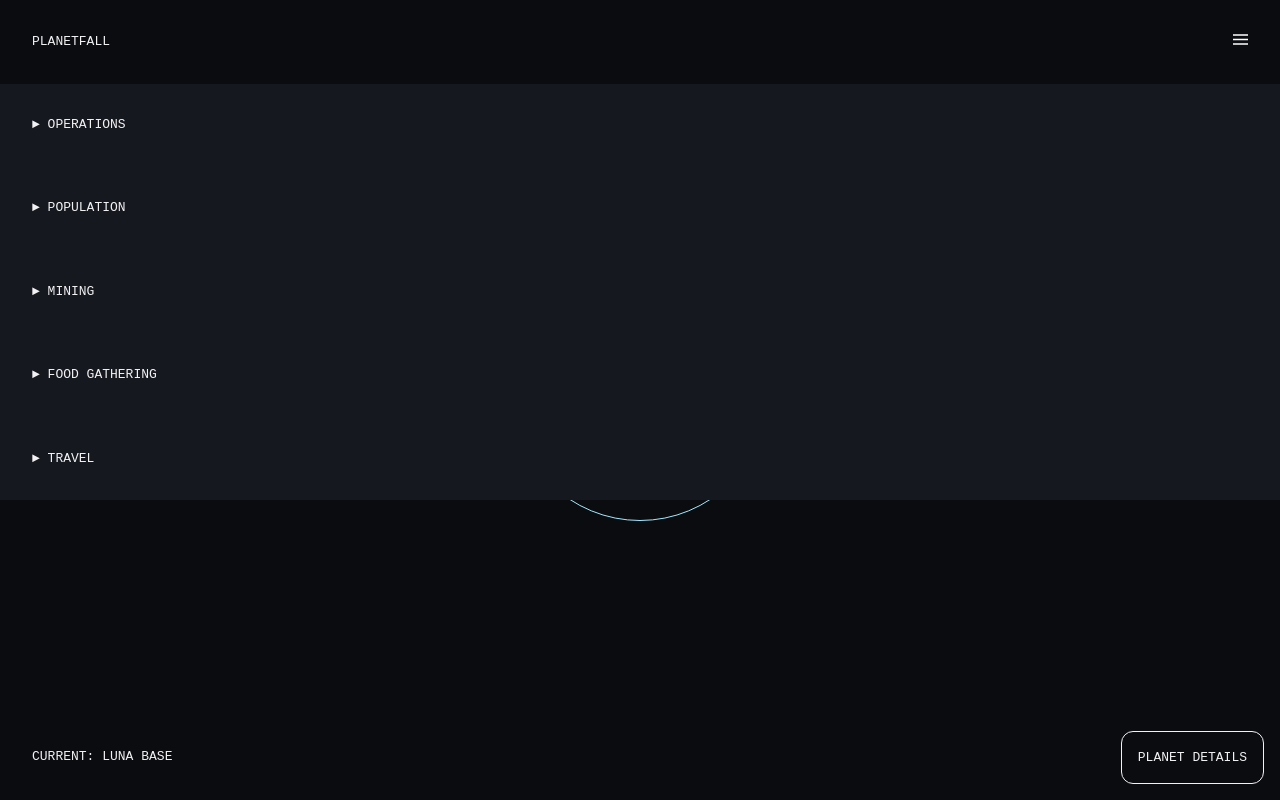
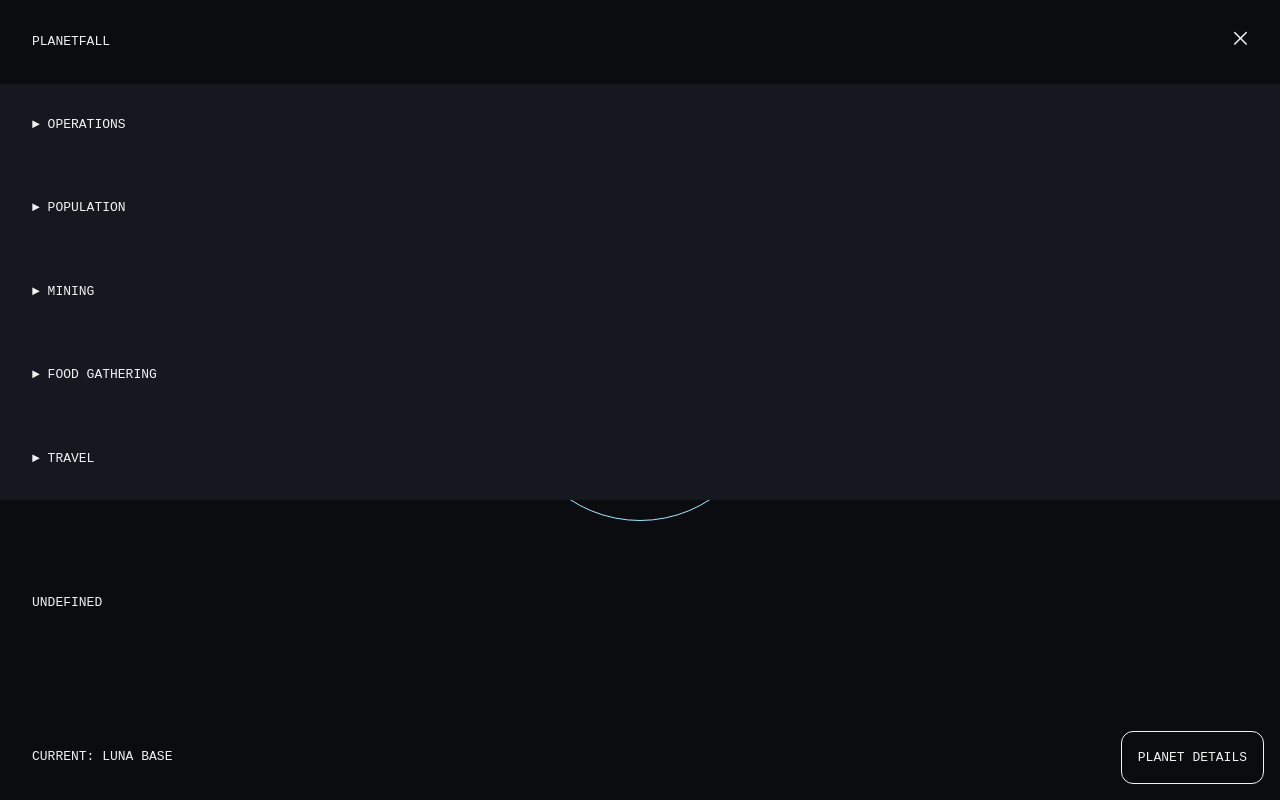
Before and after one commit to jacobthomasjohnson/planetfall, a Next.js app: page / in a window 1280 px wide. Both pictures are taken after a click on the picture 1240 px from the left and 39 px from the top of the page. Built offline with nearby package versions, Linux system fonts and the light colour scheme.

Commit message:
Log component created.

```diff
--- a/app/components/Header.js
+++ b/app/components/Header.js
@@ -1,6 +1,6 @@
 import Image from "next/image";
 
-export const Header = ({ ref, toggle }) => {
+export const Header = ({ ref, toggle, menuOpen }) => {
       return (
             <div
                   ref={ref}
@@ -9,13 +9,18 @@ export const Header = ({ ref, toggle }) => {
                   <div className="relative">PLANETFALL</div>
                   <Image
                         onClick={toggle}
-                        className="invert hover:cursor-pointer"
+                        className={`invert hover:cursor-pointer ${menuOpen ? "hidden" : "visible"}`}
                         src="/menu.svg"
                         width={15}
                         height={15}
                         alt="Menu"
                         style={{ width: "15px", height: "15px" }}
                   />
+                  {menuOpen && (
+                        <div className="flex text-lg items-center justify-center w-[15px] h-[15px] hover:cursor-pointer" onClick={toggle}>
+                              &#x2A09;
+                        </div>
+                  )}
             </div>
       );
 };
--- /dev/null
+++ b/app/components/Log.js
@@ -0,0 +1,19 @@
+import { useEffect, useRef } from "react";
+import useGameStore from "../gameStore";
+
+export const Log = () => {
+    const logs = useGameStore((state) => state.logs);
+    const generateUniqueID = useGameStore((state) => state.generateUniqueID);
+    const logContainer = useRef(null);
+    useEffect(() => {
+        if (logContainer.current) {
+            const div = document.createElement("div");
+            div.id = `log-item-${generateUniqueID()}`;
+            div.innerHTML = logs[logs.length - 1];
+            logContainer.current.prepend(div);
+        }
+    }, [logs]);
+    return <div className="px-8 flex flex-col" ref={logContainer}></div>;
+};
+
+export default Log;
--- a/app/components/Planet.js
+++ b/app/components/Planet.js
@@ -3,6 +3,7 @@ import useGameStore from "../gameStore";
 
 export const Planet = ({ planetId }) => {
       const locations = useGameStore((state) => state.locations);
+      const addLog = useGameStore((state) => state.addLog);
 
       const chanceOfEvent = 10; // 10% chance of event happening.
 
@@ -62,6 +63,7 @@ export const Planet = ({ planetId }) => {
                   uniqueAnimDiv.remove();
             }, 500);
             console.log(eventHappens());
+            addLog(eventHappens())
       };
 
       if (!currentPlanet) {
--- a/app/gameStore.js
+++ b/app/gameStore.js
@@ -4,10 +4,36 @@ import { locations } from "./data/locations";
 
 const useGameStore = create((set, get) => ({
     locations,
-
     gameRunning: false,
     level: 1,
     currentPlanet: locations[1],
+    usedIds: [],
+
+    logs: [],
+
+    addLog: (text) => {
+      set((state) => {
+            return {
+                  ...state,
+                  logs: [
+                        ...state.logs,
+                        text,
+                  ]
+            }
+      })
+    },
+
+    generateUniqueID: () => {
+        let newID;
+        const usedIds = get().usedIds;
+        do {
+            newID = Math.floor(10000000 + Math.random() * 90000000);
+        } while (usedIds.includes(newID));
+        set((state) => ({
+            usedIds: [...state.usedIds, newID],
+        }));
+        return newID;
+    },
 }));
 
 export default useGameStore;
--- a/app/globals.css
+++ b/app/globals.css
@@ -4,6 +4,7 @@
 
 * {
       /* outline: 1px solid brown; */
+      user-select: none;
 }
 
 :root {
--- a/app/page.js
+++ b/app/page.js
@@ -7,6 +7,7 @@ import Header from "./components/Header";
 import Planet from "./components/Planet";
 import Menu from "./components/Menu";
 import Stats from "./components/Stats";
+import Log from "./components/Log";
 import PlanetDetails from "./components/PlanetDetails";
 
 export default function Game() {
@@ -35,7 +36,11 @@ export default function Game() {
     return (
         <div className="h-full">
             <div className="flex flex-col">
-                        <Header ref={headerRef} toggle={toggleMenu} />
+                <Header
+                    ref={headerRef}
+                    toggle={toggleMenu}
+                    menuOpen={menuOpen}
+                />
                 <Menu
                     menuTop={menuTop}
                     menuOpen={menuOpen}
@@ -44,11 +49,10 @@ export default function Game() {
                 <Stats />
             </div>
             <Planet planetId={currentPlanet.id} />
-                  <footer ref={footerRef} className="footer">
+            <Log />
+            <footer ref={footerRef} className="footer bg-background z-30">
                 <div className="flex justify-between">
-                              <div className="p-8">
-                                    Current: {currentPlanet.name}
-                              </div>
+                    <div className="p-8">Current: {currentPlanet.name}</div>
                     <div className="p-8">
                         <button
                             onClick={togglePlanetDetails}
@@ -59,7 +63,11 @@ export default function Game() {
                     </div>
                 </div>
             </footer>
-                  <PlanetDetails currentPlanet={currentPlanet} togglePlanetDetails={togglePlanetDetails} planetDetailsOpen={planetDetailsOpen} />
+            <PlanetDetails
+                currentPlanet={currentPlanet}
+                togglePlanetDetails={togglePlanetDetails}
+                planetDetailsOpen={planetDetailsOpen}
+            />
         </div>
     );
 }
```
Lines whose indentation alone changed are shown as unchanged.
